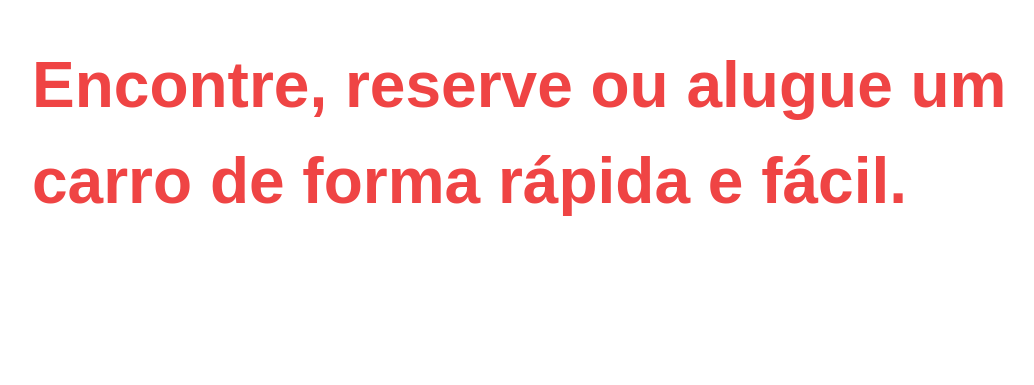
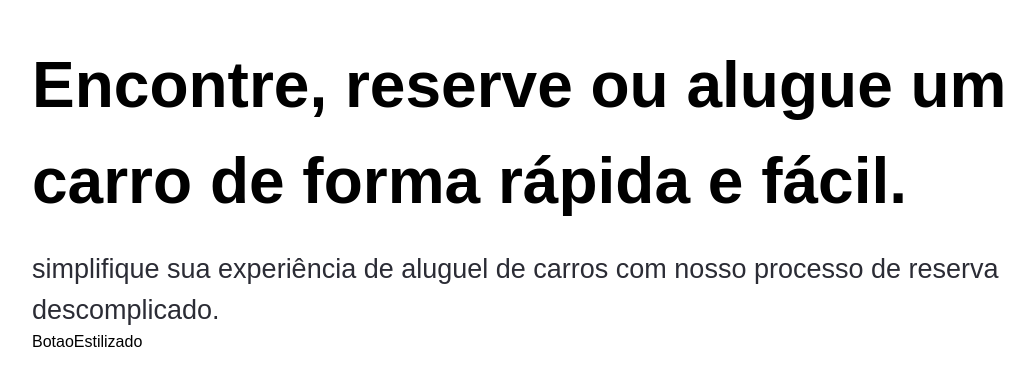
Before and after one commit to GGhiaroni/carhub, a Next.js app: page / in a window 1280 px wide. Shown: the part 107-492 px from the top of the page, without its empty margins (32-1066 px from the left). Built offline with nearby package versions, Linux system fonts and the light colour scheme.

Commit message:
criando o botao estilizado e trazendo para o hero

```diff
--- /dev/null
+++ b/components/BotaoEstilizado.jsx
@@ -0,0 +1,5 @@
+const BotaoEstilizado = () => {
+  return <div>BotaoEstilizado</div>;
+};
+
+export default BotaoEstilizado;
--- a/components/Hero.jsx
+++ b/components/Hero.jsx
@@ -1,10 +1,18 @@
+import { BotaoEstilizado } from ".";
+
 const Hero = () => {
   return (
     <div className="hero">
-      <div className="flex-1 text-red-500 pt-36 padding-x">
+      <div className="flex-1 pt-36 padding-x">
         <h1 className="hero__title">
           Encontre, reserve ou alugue um carro de forma rápida e fácil.
         </h1>
+
+        <p className="hero__subtitle">
+          simplifique sua experiência de aluguel de carros com nosso processo de
+          reserva descomplicado.
+        </p>
+        <BotaoEstilizado />
       </div>
     </div>
   );
--- a/components/index.js
+++ b/components/index.js
@@ -1,3 +1,4 @@
+import BotaoEstilizado from "./BotaoEstilizado";
 import Hero from "./Hero";
 
-export { Hero };
+export { BotaoEstilizado, Hero };
```
